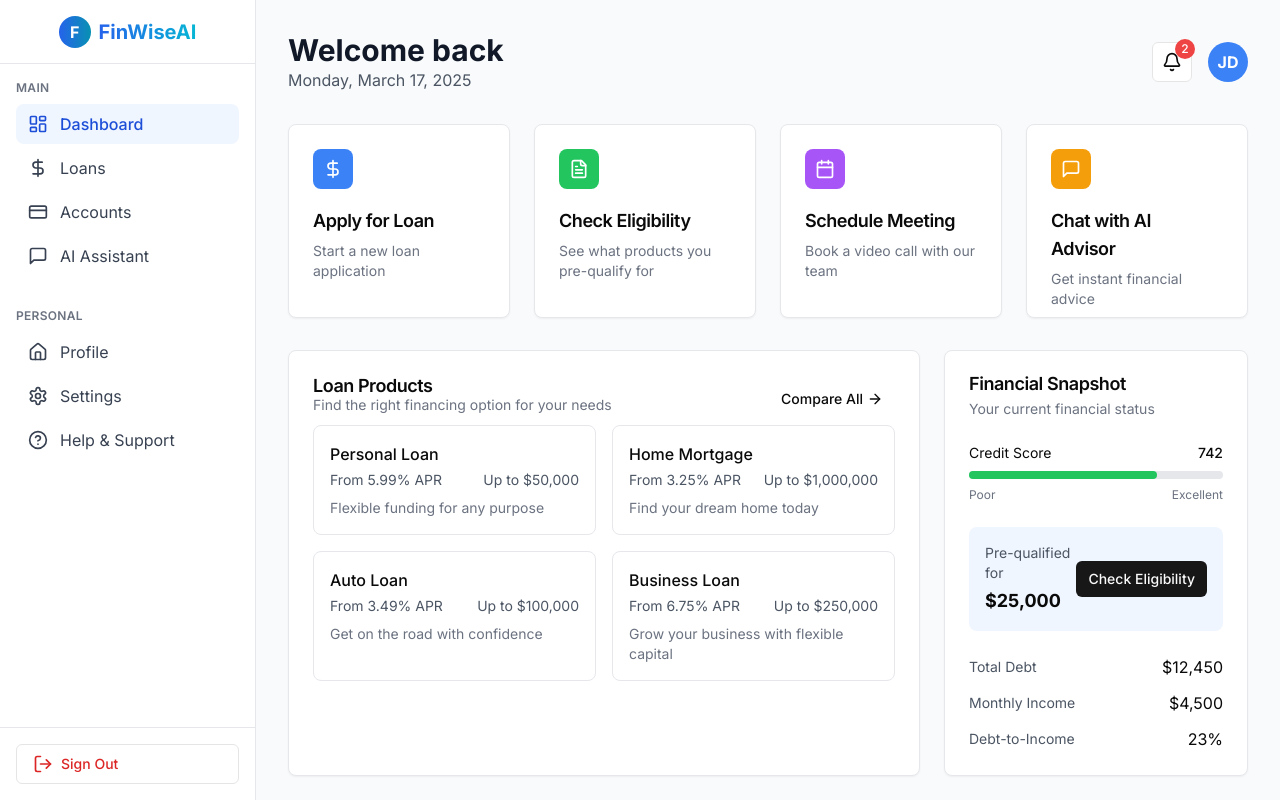
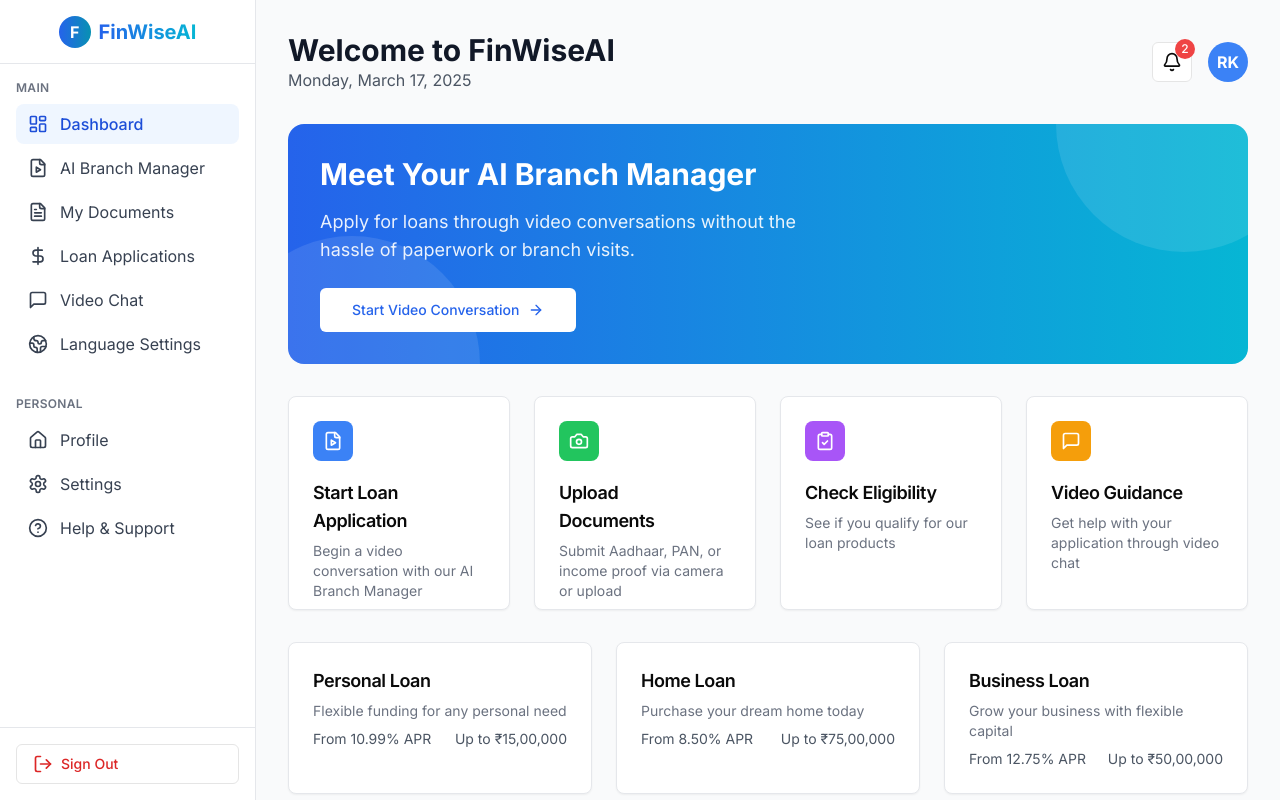
Before and after one commit to hanish-rishen/FinWiseAI, a Next.js app: page /dashboard in a window 1280 px wide. Built offline with nearby package versions, Linux system fonts and the light colour scheme.

Commit message:
Feat: Updated Dashboard 2.0

```diff
--- a/app/dashboard/page.tsx
+++ b/app/dashboard/page.tsx
@@ -15,8 +15,6 @@ import {
   CardTitle,
 } from "@/components/ui/card";
 import {
-  BarChart3,
-  PieChart,
   ArrowUpRight,
   LayoutDashboard,
   CreditCard,
@@ -32,35 +30,47 @@ import {
   Menu,
   X,
   Bell,
+  Camera,
+  FileVideo,
+  ClipboardCheck,
+  Globe2,
 } from "lucide-react";
+import {
+  DropdownMenu,
+  DropdownMenuContent,
+  DropdownMenuItem,
+  DropdownMenuLabel,
+  DropdownMenuSeparator,
+  DropdownMenuTrigger,
+} from "@/components/ui/dropdown-menu";
 
 const quickActions = [
   {
-    title: "Apply for Loan",
-    description: "Start a new loan application",
-    icon: <DollarSign className="h-5 w-5" />,
-    href: "/dashboard/loans/apply",
+    title: "Start Loan Application",
+    description: "Begin a video conversation with our AI Branch Manager",
+    icon: <FileVideo className="h-5 w-5" />,
+    href: "/dashboard/video-banker",
     color: "bg-blue-500",
   },
   {
-    title: "Check Eligibility",
-    description: "See what products you pre-qualify for",
-    icon: <FileText className="h-5 w-5" />,
-    href: "/dashboard/eligibility",
+    title: "Upload Documents",
+    description: "Submit Aadhaar, PAN, or income proof via camera or upload",
+    icon: <Camera className="h-5 w-5" />,
+    href: "/dashboard/documents",
     color: "bg-green-500",
   },
   {
-    title: "Schedule Meeting",
-    description: "Book a video call with our team",
-    icon: <Calendar className="h-5 w-5" />,
-    href: "/dashboard/schedule",
+    title: "Check Eligibility",
+    description: "See if you qualify for our loan products",
+    icon: <ClipboardCheck className="h-5 w-5" />,
+    href: "/dashboard/eligibility",
     color: "bg-purple-500",
   },
   {
-    title: "Chat with AI Advisor",
-    description: "Get instant financial advice",
+    title: "Video Guidance",
+    description: "Get help with your application through video chat",
     icon: <MessageSquare className="h-5 w-5" />,
-    href: "/dashboard/chat",
+    href: "/dashboard/video-chat",
     color: "bg-amber-500",
   },
 ];
@@ -68,33 +78,78 @@ const quickActions = [
 const loanProducts = [
   {
     title: "Personal Loan",
-    apr: "From 5.99% APR",
-    max: "Up to $50,000",
-    description: "Flexible funding for any purpose",
+    apr: "From 10.99% APR",
+    max: "Up to ₹15,00,000",
+    description: "Flexible funding for any personal need",
   },
   {
-    title: "Home Mortgage",
-    apr: "From 3.25% APR",
-    max: "Up to $1,000,000",
-    description: "Find your dream home today",
-  },
-  {
-    title: "Auto Loan",
-    apr: "From 3.49% APR",
-    max: "Up to $100,000",
-    description: "Get on the road with confidence",
+    title: "Home Loan",
+    apr: "From 8.50% APR",
+    max: "Up to ₹75,00,000",
+    description: "Purchase your dream home today",
   },
   {
     title: "Business Loan",
-    apr: "From 6.75% APR",
-    max: "Up to $250,000",
+    apr: "From 12.75% APR",
+    max: "Up to ₹50,00,000",
     description: "Grow your business with flexible capital",
+  },
+  {
+    title: "Education Loan",
+    apr: "From 9.25% APR",
+    max: "Up to ₹25,00,000",
+    description: "Fund your higher education dreams",
+  },
+  {
+    title: "Vehicle Loan",
+    apr: "From 7.99% APR",
+    max: "Up to ₹20,00,000",
+    description: "Finance your new car or two-wheeler",
+  },
+  {
+    title: "Gold Loan",
+    apr: "From 7.50% APR",
+    max: "Up to ₹30,00,000",
+    description: "Quick loans against your gold assets",
+  },
+];
+
+const notifications = [
+  {
+    id: 1,
+    title: "Document verification complete",
+    message: "Your PAN card has been successfully verified.",
+    time: "Just now",
+    read: false,
+  },
+  {
+    id: 2,
+    title: "Video interview reminder",
+    message: "Your scheduled video interview is in 2 hours.",
+    time: "2 hours ago",
+    read: false,
+  },
+  {
+    id: 3,
+    title: "Loan application update",
+    message: "Additional information needed for your loan application.",
+    time: "Yesterday",
+    read: true,
+  },
+  {
+    id: 4,
+    title: "Welcome to FinWiseAI",
+    message: "Thank you for joining our video-based loan platform.",
+    time: "3 days ago",
+    read: true,
   },
 ];
 
 export default function Dashboard() {
   const router = useRouter();
   const [mobileMenuOpen, setMobileMenuOpen] = useState(false);
+  const [notificationsOpen, setNotificationsOpen] = useState(false);
+  const [readNotifications, setReadNotifications] = useState<number[]>([3, 4]);
 
   const currentDate = new Date().toLocaleDateString("en-US", {
     weekday: "long",
@@ -102,6 +157,16 @@ export default function Dashboard() {
     month: "long",
     day: "numeric",
   });
+
+  const markAsRead = (id: number) => {
+    if (!readNotifications.includes(id)) {
+      setReadNotifications([...readNotifications, id]);
+    }
+  };
+
+  const unreadCount = notifications.filter(
+    (notification) => !readNotifications.includes(notification.id)
+  ).length;
 
   return (
     <div className="flex h-screen bg-gray-50 dark:bg-gray-950">
@@ -131,25 +196,39 @@ export default function Dashboard() {
                 <span>Dashboard</span>
               </Link>
               <Link
-                href="/dashboard/loans"
+                href="/dashboard/video-banker"
+                className="flex items-center gap-3 px-3 py-2 rounded-lg text-gray-700 dark:text-gray-300 hover:bg-gray-100 dark:hover:bg-gray-800"
+              >
+                <FileVideo className="h-5 w-5" />
+                <span>AI Branch Manager</span>
+              </Link>
+              <Link
+                href="/dashboard/documents"
+                className="flex items-center gap-3 px-3 py-2 rounded-lg text-gray-700 dark:text-gray-300 hover:bg-gray-100 dark:hover:bg-gray-800"
+              >
+                <FileText className="h-5 w-5" />
+                <span>My Documents</span>
+              </Link>
+              <Link
+                href="/dashboard/applications"
                 className="flex items-center gap-3 px-3 py-2 rounded-lg text-gray-700 dark:text-gray-300 hover:bg-gray-100 dark:hover:bg-gray-800"
               >
                 <DollarSign className="h-5 w-5" />
-                <span>Loans</span>
+                <span>Loan Applications</span>
               </Link>
               <Link
-                href="/dashboard/accounts"
-                className="flex items-center gap-3 px-3 py-2 rounded-lg text-gray-700 dark:text-gray-300 hover:bg-gray-100 dark:hover:bg-gray-800"
-              >
-                <CreditCard className="h-5 w-5" />
-                <span>Accounts</span>
-              </Link>
-              <Link
-                href="/dashboard/chat"
+                href="/dashboard/video-chat"
                 className="flex items-center gap-3 px-3 py-2 rounded-lg text-gray-700 dark:text-gray-300 hover:bg-gray-100 dark:hover:bg-gray-800"
               >
                 <MessageSquare className="h-5 w-5" />
-                <span>AI Assistant</span>
+                <span>Video Chat</span>
+              </Link>
+              <Link
+                href="/dashboard/language"
+                className="flex items-center gap-3 px-3 py-2 rounded-lg text-gray-700 dark:text-gray-300 hover:bg-gray-100 dark:hover:bg-gray-800"
+              >
+                <Globe2 className="h-5 w-5" />
+                <span>Language Settings</span>
               </Link>
             </div>
           </div>
@@ -235,7 +314,6 @@ export default function Dashboard() {
           </Link>
         </div>
         <nav className="flex-1 overflow-y-auto p-4 space-y-8">
-          {/* Same navigation items as desktop */}
           <div className="space-y-2">
             <h2 className="text-xs font-semibold text-gray-500 dark:text-gray-400 uppercase tracking-wide">
               Main
@@ -250,28 +328,44 @@ export default function Dashboard() {
                 <span>Dashboard</span>
               </Link>
               <Link
-                href="/dashboard/loans"
+                href="/dashboard/video-banker"
+                className="flex items-center gap-3 px-3 py-2 rounded-lg text-gray-700 dark:text-gray-300 hover:bg-gray-100 dark:hover:bg-gray-800"
+                onClick={() => setMobileMenuOpen(false)}
+              >
+                <FileVideo className="h-5 w-5" />
+                <span>AI Branch Manager</span>
+              </Link>
+              <Link
+                href="/dashboard/documents"
+                className="flex items-center gap-3 px-3 py-2 rounded-lg text-gray-700 dark:text-gray-300 hover:bg-gray-100 dark:hover:bg-gray-800"
+                onClick={() => setMobileMenuOpen(false)}
+              >
+                <FileText className="h-5 w-5" />
+                <span>My Documents</span>
+              </Link>
+              <Link
+                href="/dashboard/applications"
                 className="flex items-center gap-3 px-3 py-2 rounded-lg text-gray-700 dark:text-gray-300 hover:bg-gray-100 dark:hover:bg-gray-800"
                 onClick={() => setMobileMenuOpen(false)}
               >
                 <DollarSign className="h-5 w-5" />
-                <span>Loans</span>
+                <span>Loan Applications</span>
               </Link>
               <Link
-                href="/dashboard/accounts"
-                className="flex items-center gap-3 px-3 py-2 rounded-lg text-gray-700 dark:text-gray-300 hover:bg-gray-100 dark:hover:bg-gray-800"
-                onClick={() => setMobileMenuOpen(false)}
-              >
-                <CreditCard className="h-5 w-5" />
-                <span>Accounts</span>
-              </Link>
-              <Link
-                href="/dashboard/chat"
+                href="/dashboard/video-chat"
                 className="flex items-center gap-3 px-3 py-2 rounded-lg text-gray-700 dark:text-gray-300 hover:bg-gray-100 dark:hover:bg-gray-800"
                 onClick={() => setMobileMenuOpen(false)}
               >
                 <MessageSquare className="h-5 w-5" />
-                <span>AI Assistant</span>
+                <span>Video Chat</span>
+              </Link>
+              <Link
+                href="/dashboard/language"
+                className="flex items-center gap-3 px-3 py-2 rounded-lg text-gray-700 dark:text-gray-300 hover:bg-gray-100 dark:hover:bg-gray-800"
+                onClick={() => setMobileMenuOpen(false)}
+              >
+                <Globe2 className="h-5 w-5" />
+                <span>Language Settings</span>
               </Link>
             </div>
           </div>
@@ -327,22 +421,94 @@ export default function Dashboard() {
           <header className="flex flex-col md:flex-row md:items-center md:justify-between space-y-4 md:space-y-0 mb-8">
             <div>
               <h1 className="text-2xl md:text-3xl font-bold text-gray-900 dark:text-white">
-                Welcome back
+                Welcome to FinWiseAI
               </h1>
               <p className="text-gray-600 dark:text-gray-400">{currentDate}</p>
             </div>
             <div className="flex items-center space-x-4">
+              <DropdownMenu
+                open={notificationsOpen}
+                onOpenChange={setNotificationsOpen}
+              >
+                <DropdownMenuTrigger asChild>
                   <Button variant="outline" size="icon" className="relative">
                     <Bell className="h-5 w-5" />
+                    {unreadCount > 0 && (
                       <span className="absolute -top-1 -right-1 w-5 h-5 bg-red-500 text-white text-xs rounded-full flex items-center justify-center">
-                  2
+                        {unreadCount}
                       </span>
+                    )}
                   </Button>
+                </DropdownMenuTrigger>
+                <DropdownMenuContent className="w-80" align="end">
+                  <DropdownMenuLabel>Notifications</DropdownMenuLabel>
+                  <DropdownMenuSeparator />
+                  {notifications.map((notification) => (
+                    <DropdownMenuItem
+                      key={notification.id}
+                      className="p-0 focus:bg-transparent"
+                      onSelect={() => markAsRead(notification.id)}
+                    >
+                      <div
+                        className={`w-full px-4 py-3 cursor-pointer hover:bg-gray-100 dark:hover:bg-gray-800 ${!readNotifications.includes(notification.id) ? "bg-blue-50 dark:bg-blue-900/20" : ""}`}
+                      >
+                        <div className="flex justify-between items-start">
+                          <div className="font-medium">
+                            {notification.title}
+                          </div>
+                          <div className="text-xs text-gray-500">
+                            {notification.time}
+                          </div>
+                        </div>
+                        <p className="text-sm text-gray-600 dark:text-gray-400 mt-1">
+                          {notification.message}
+                        </p>
+                      </div>
+                    </DropdownMenuItem>
+                  ))}
+                  <DropdownMenuItem className="justify-center">
+                    <Button variant="ghost" size="sm">
+                      View all notifications
+                    </Button>
+                  </DropdownMenuItem>
+                </DropdownMenuContent>
+              </DropdownMenu>
+
               <div className="h-10 w-10 rounded-full bg-blue-500 text-white flex items-center justify-center font-bold">
-                JD
+                RK
               </div>
             </div>
           </header>
+
+          {/* Welcome Banner for AI Branch Manager */}
+          <motion.div
+            className="mb-8 p-8 rounded-2xl bg-gradient-to-r from-blue-600 to-cyan-500 text-white relative overflow-hidden"
+            initial={{ opacity: 0, y: -20 }}
+            animate={{ opacity: 1, y: 0 }}
+            transition={{ duration: 0.5 }}
+          >
+            <div className="absolute top-0 right-0 w-64 h-64 bg-white/10 rounded-full -translate-y-1/2 translate-x-1/4"></div>
+            <div className="absolute bottom-0 left-0 w-64 h-64 bg-white/10 rounded-full translate-y-1/2 -translate-x-1/4"></div>
+            <div className="relative z-10">
+              <h2 className="text-2xl md:text-3xl font-bold mb-4">
+                Meet Your AI Branch Manager
+              </h2>
+              <p className="text-lg opacity-90 mb-6 md:max-w-lg">
+                Apply for loans through video conversations without the hassle
+                of paperwork or branch visits.
+              </p>
+              <Link href="/dashboard/video-banker">
+                <Button
+                  size="lg"
+                  variant="secondary"
+                  className="bg-white text-blue-600 hover:bg-blue-50"
+                >
+                  Start Video Conversation
+                  <ArrowRight className="ml-2 h-4 w-4" />
+                </Button>
+              </Link>
+            </div>
+          </motion.div>
 
           <div className="grid grid-cols-1 md:grid-cols-2 lg:grid-cols-4 gap-6 mb-8">
             {quickActions.map((action, index) => (
@@ -373,114 +539,31 @@ export default function Dashboard() {
           </div>
 
           <div className="grid grid-cols-1 lg:grid-cols-3 gap-6 mb-8">
+            {loanProducts.map((product, index) => (
               <motion.div
-              className="lg:col-span-2"
+                key={index}
                 initial={{ opacity: 0, y: 20 }}
                 animate={{ opacity: 1, y: 0 }}
-              transition={{ duration: 0.3, delay: 0.4 }}
+                transition={{ duration: 0.3, delay: index * 0.1 }}
               >
                 <Card className="h-full">
-                <CardHeader className="flex flex-row items-center justify-between pb-2">
-                  <div>
-                    <CardTitle>Loan Products</CardTitle>
-                    <CardDescription>
-                      Find the right financing option for your needs
-                    </CardDescription>
-                  </div>
-                  <Link href="/dashboard/loans/compare">
-                    <Button variant="ghost" className="text-sm" size="sm">
-                      Compare All
-                      <ArrowRight className="ml-1 h-4 w-4" />
-                    </Button>
-                  </Link>
+                  <CardHeader className="pb-2">
+                    <CardTitle className="text-lg">{product.title}</CardTitle>
+                    <CardDescription>{product.description}</CardDescription>
                   </CardHeader>
                   <CardContent>
-                  <div className="grid grid-cols-1 sm:grid-cols-2 gap-4">
-                    {loanProducts.map((product, index) => (
-                      <div
-                        key={index}
-                        className="p-4 rounded-lg border border-gray-200 dark:border-gray-800 hover:border-blue-500 dark:hover:border-blue-500 transition-colors"
-                      >
-                        <h3 className="font-medium mb-1">{product.title}</h3>
-                        <div className="flex justify-between text-sm text-gray-600 dark:text-gray-400 mb-2">
-                          <span>{product.apr}</span>
-                          <span>{product.max}</span>
+                    <div className="flex justify-between items-center">
+                      <div className="text-sm text-gray-600 dark:text-gray-400">
+                        {product.apr}
                       </div>
-                        <p className="text-sm text-gray-500 dark:text-gray-400">
-                          {product.description}
-                        </p>
-                      </div>
-                    ))}
-                  </div>
-                </CardContent>
-              </Card>
-            </motion.div>
-
-            <motion.div
-              initial={{ opacity: 0, y: 20 }}
-              animate={{ opacity: 1, y: 0 }}
-              transition={{ duration: 0.3, delay: 0.5 }}
-            >
-              <Card className="h-full">
-                <CardHeader>
-                  <CardTitle>Financial Snapshot</CardTitle>
-                  <CardDescription>
-                    Your current financial status
-                  </CardDescription>
-                </CardHeader>
-                <CardContent className="space-y-6">
-                  <div className="space-y-2">
-                    <div className="flex justify-between text-sm">
-                      <span>Credit Score</span>
-                      <span className="font-medium">742</span>
-                    </div>
-                    <div className="h-2 bg-gray-200 dark:bg-gray-700 rounded-full">
-                      <div
-                        className="h-2 bg-green-500 rounded-full"
-                        style={{ width: "74%" }}
-                      ></div>
-                    </div>
-                    <div className="flex justify-between text-xs text-gray-500 dark:text-gray-400">
-                      <span>Poor</span>
-                      <span>Excellent</span>
-                    </div>
-                  </div>
-
-                  <div className="flex items-center justify-between p-4 bg-blue-50 dark:bg-blue-900/20 rounded-lg">
-                    <div className="space-y-1">
-                      <p className="text-sm text-gray-600 dark:text-gray-400">
-                        Pre-qualified for
-                      </p>
-                      <p className="text-lg font-bold">$25,000</p>
-                    </div>
-                    <Link href="/dashboard/eligibility">
-                      <Button size="sm">Check Eligibility</Button>
-                    </Link>
-                  </div>
-
-                  <div className="space-y-3">
-                    <div className="flex items-center justify-between">
-                      <span className="text-sm text-gray-600 dark:text-gray-400">
-                        Total Debt
-                      </span>
-                      <span>$12,450</span>
-                    </div>
-                    <div className="flex items-center justify-between">
-                      <span className="text-sm text-gray-600 dark:text-gray-400">
-                        Monthly Income
-                      </span>
-                      <span>$4,500</span>
-                    </div>
-                    <div className="flex items-center justify-between">
-                      <span className="text-sm text-gray-600 dark:text-gray-400">
-                        Debt-to-Income
-                      </span>
-                      <span>23%</span>
+                      <div className="text-sm text-gray-600 dark:text-gray-400">
+                        {product.max}
                       </div>
                     </div>
                   </CardContent>
                 </Card>
               </motion.div>
+            ))}
           </div>
 
           <motion.div
--- a/app/layout.tsx
+++ b/app/layout.tsx
@@ -1,9 +1,5 @@
-import { ThemeSwitcher } from "@/components/theme-switcher";
-import { hasEnvVars } from "@/utils/supabase/check-env-vars";
 import { Inter } from "next/font/google";
 import { ThemeProvider } from "@/components/theme-provider";
-import Header from "@/components/header";
-import Link from "next/link";
 import "./globals.css";
 
 const defaultUrl = process.env.VERCEL_URL
```
Lines whose indentation alone changed are shown as unchanged.
